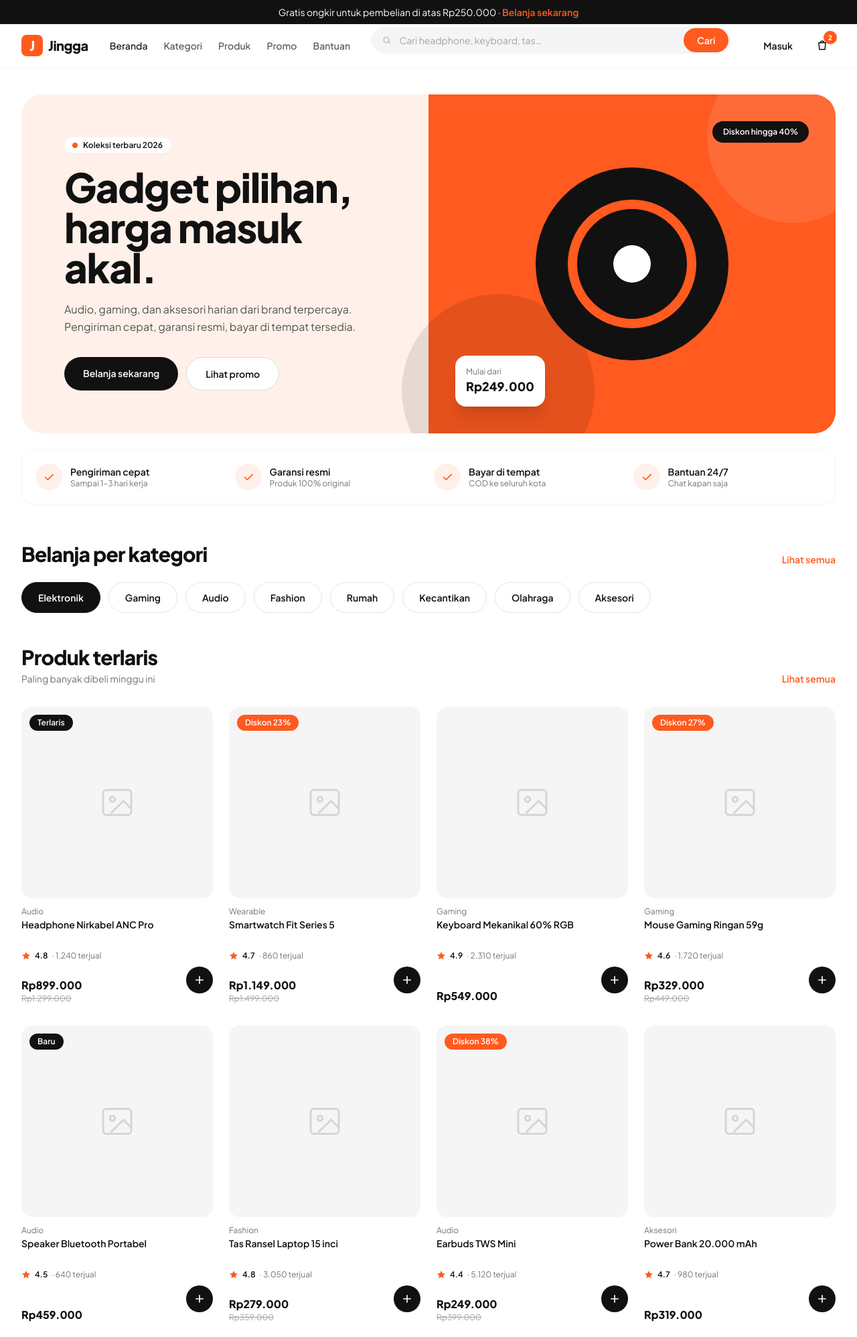
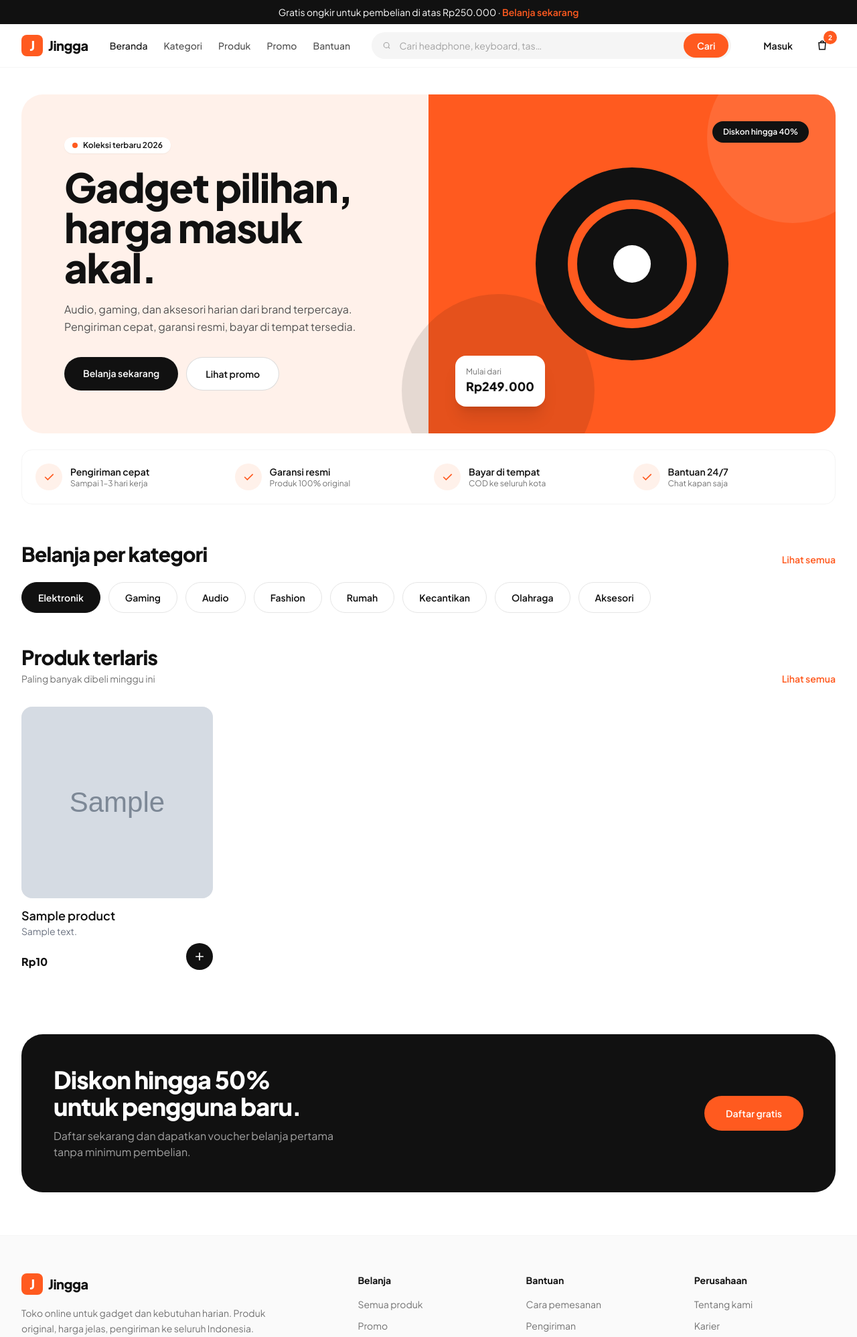
Before and after one commit to AkfalSY/Belajar_Fullstack_Eduwork, a Laravel app: page / in a window 1280 px wide. Shown: the top 1996 px of the page at 67% size. Run offline with Laravel 12, Linux system fonts and the light colour scheme; tables that the repository leaves empty hold one stand-in row (values such as "Sample post"); grey boxes marked "Sample" are stand-in pictures; some libraries are stand-ins or nearby versions.

Commit message:
add pagination & connect home with db use model

```diff
--- a/app/Http/Controllers/HomeController.php
+++ b/app/Http/Controllers/HomeController.php
@@ -3,11 +3,13 @@
 namespace App\Http\Controllers;
 
 use Illuminate\Http\Request;
+use App\Models\Product;
 
 class HomeController extends Controller
 {
     public function index(){
-        return view('home');
+        $products = Product::paginate(4);
+        return view('home', compact('products'));
     }
 
     public function cart(){
--- a/app/Models/Product.php
+++ b/app/Models/Product.php
@@ -3,8 +3,11 @@
 namespace App\Models;
 
 use Illuminate\Database\Eloquent\Model;
+use App\Models\CategoryProduct;
 
 class Product extends Model
 {
-    //
+    public function category(){
+        return $this->belongsTo(CategoryProduct::class);
+    }
 }
--- a/resources/views/cart.blade.php
+++ b/resources/views/cart.blade.php
@@ -26,7 +26,7 @@ $ship = $items > 0 ? $shipping : 0;
 @section('title', 'cart - eccomerce jingga')
 @section('content')
 
-    <div class="mx-auto max-w-7xl px-4 sm:px-6 lg:px-8 py-8 sm:py-10">
+    <section class="mx-auto max-w-7xl px-4 sm:px-6 lg:px-8 py-8 sm:py-10">
         <!-- Breadcrumb -->
         <nav class="text-xs text-neutral-500" aria-label="Breadcrumb">
             <a href="index" class="hover:text-ink">Beranda</a> <span class="mx-1">/</span> <span
@@ -206,7 +206,7 @@ $ship = $items > 0 ? $shipping : 0;
             </aside>
         </div>
         <?php endif; ?>
-    </div>
+    </section>
 
     @push('scripts')
         <script>
--- a/resources/views/home.blade.php
+++ b/resources/views/home.blade.php
@@ -1,20 +1,4 @@
 <?php
-/* ------------------------------------------------------------------
-   DATA DUMMY — nanti ganti dengan hasil query database (PDO/MySQLi).
-   Struktur field tiap produk: id, name, category, price, old_price,
-   rating, sold, image (kosong = tampil placeholder), badge
-------------------------------------------------------------------- */
-$products = [
-    ['id' => 1, 'name' => 'Headphone Nirkabel ANC Pro', 'category' => 'Audio', 'price' => 899000, 'old_price' => 1299000, 'rating' => 4.8, 'sold' => 1240, 'image' => '', 'badge' => 'Terlaris'],
-    ['id' => 2, 'name' => 'Smartwatch Fit Series 5', 'category' => 'Wearable', 'price' => 1149000, 'old_price' => 1499000, 'rating' => 4.7, 'sold' => 860, 'image' => '', 'badge' => 'Diskon 23%'],
-    ['id' => 3, 'name' => 'Keyboard Mekanikal 60% RGB', 'category' => 'Gaming', 'price' => 549000, 'old_price' => 0, 'rating' => 4.9, 'sold' => 2310, 'image' => '', 'badge' => ''],
-    ['id' => 4, 'name' => 'Mouse Gaming Ringan 59g', 'category' => 'Gaming', 'price' => 329000, 'old_price' => 449000, 'rating' => 4.6, 'sold' => 1720, 'image' => '', 'badge' => 'Diskon 27%'],
-    ['id' => 5, 'name' => 'Speaker Bluetooth Portabel', 'category' => 'Audio', 'price' => 459000, 'old_price' => 0, 'rating' => 4.5, 'sold' => 640, 'image' => '', 'badge' => 'Baru'],
-    ['id' => 6, 'name' => 'Tas Ransel Laptop 15 inci', 'category' => 'Fashion', 'price' => 279000, 'old_price' => 359000, 'rating' => 4.8, 'sold' => 3050, 'image' => '', 'badge' => ''],
-    ['id' => 7, 'name' => 'Earbuds TWS Mini', 'category' => 'Audio', 'price' => 249000, 'old_price' => 399000, 'rating' => 4.4, 'sold' => 5120, 'image' => '', 'badge' => 'Diskon 38%'],
-    ['id' => 8, 'name' => 'Power Bank 20.000 mAh', 'category' => 'Aksesori', 'price' => 319000, 'old_price' => 0, 'rating' => 4.7, 'sold' => 980, 'image' => '', 'badge' => ''],
-];
-
 $categories = ['Elektronik', 'Gaming', 'Audio', 'Fashion', 'Rumah', 'Kecantikan', 'Olahraga', 'Aksesori'];
 
 function rupiah($n)
@@ -122,58 +106,42 @@ function rupiah($n)
         </div>
 
         <div class="mt-8 grid grid-cols-2 gap-x-4 gap-y-8 md:grid-cols-3 lg:grid-cols-4 lg:gap-x-6">
-            <?php foreach ($products as $p): ?>
+            @foreach ($products as $p)
                 <article class="group">
-                <a href="product.php?id=<?= (int) $p['id'] ?>"
+                    <a href="product.php?id={{ $p->id }}"
                         class="relative block aspect-square overflow-hidden rounded-2xl bg-neutral-100">
-                    <?php if (!empty($p['image'])): ?>
-                    <img src="<?= htmlspecialchars($p['image']) ?>" alt="<?= htmlspecialchars($p['name']) ?>" loading="lazy"
+                        @if (!empty($p->image))
+                            <img src="{{ $p->image }}" alt="{{ $p->name }}" loading="lazy"
                                 class="h-full w-full object-cover transition-transform duration-300 group-hover:scale-105">
-                    <?php else: ?>
+                        @else
                             <div class="grid h-full w-full place-items-center text-neutral-300">
-                        <svg class="h-14 w-14" fill="none" viewBox="0 0 24 24" stroke="currentColor" stroke-width="1.2">
+                                <svg class="h-14 w-14" fill="none" viewBox="0 0 24 24" stroke="currentColor"
+                                    stroke-width="1.2">
                                     <rect x="3" y="4" width="18" height="16" rx="2" />
                                     <circle cx="9" cy="10" r="1.6" />
                                     <path d="m21 16-5-5-8 8" />
                                 </svg>
                             </div>
-                    <?php endif; ?>
-
-                    <?php if (!empty($p['badge'])): ?>
-                    <span
-                        class="absolute left-3 top-3 rounded-full px-3 py-1 text-xs font-semibold
-                  <?= str_starts_with($p['badge'], 'Diskon') ? 'bg-brand text-white' : 'bg-ink text-white' ?>">
-                        <?= htmlspecialchars($p['badge']) ?>
-                    </span>
-                    <?php endif; ?>
+                        @endif
                     </a>
 
                     <button type="button" aria-label="Simpan ke wishlist" class="sr-only">Wishlist</button>
 
                     <div class="mt-3">
-                    <p class="text-xs text-neutral-500"><?= htmlspecialchars($p['category']) ?></p>
-                    <h3 class="mt-0.5 line-clamp-2 min-h-[2.5rem] text-sm font-semibold leading-snug">
-                        <a href="product.php?id=<?= (int) $p['id'] ?>"
-                            class="hover:text-brand"><?= htmlspecialchars($p['name']) ?></a>
+                        <div class="mt-2 flex flex-col">
+                            <h3 class="mt-0.5 text-lg font-semibold leading-snug">
+                                <a href="product.php?id={{ $p->id }}"
+                                    class="hover:text-brand">{{ htmlspecialchars($p->name) }}</a>
                             </h3>
-
-                    <div class="mt-2 flex items-center gap-1.5 text-xs text-neutral-500">
-                        <svg class="h-3.5 w-3.5 text-brand" viewBox="0 0 20 20" fill="currentColor">
-                            <path d="M10 1.5l2.6 5.3 5.9.9-4.3 4.1 1 5.8L10 14.8 4.8 17.6l1-5.8L1.5 7.7l5.9-.9L10 1.5z" />
-                        </svg>
-                        <span class="font-semibold text-ink"><?= number_format($p['rating'], 1) ?></span>
-                        <span>· <?= number_format($p['sold'], 0, ',', '.') ?> terjual</span>
+                            <p class="text-sm text-gray-500">{{ $p->description }}</p>
                         </div>
 
                         <div class="mt-2 flex items-end justify-between gap-2">
                             <div>
-                            <p class="text-base font-extrabold"><?= rupiah($p['price']) ?></p>
-                            <?php if ($p['old_price'] > 0): ?>
-                            <p class="text-xs text-neutral-400 line-through"><?= rupiah($p['old_price']) ?></p>
-                            <?php endif; ?>
+                                <p class="text-base font-extrabold">{{ rupiah($p->price) }}</p>
                             </div>
                             <form action="cart_add.php" method="post">
-                            <input type="hidden" name="id" value="<?= (int) $p['id'] ?>">
+                                <input type="hidden" name="id" value="{{ (int) $p->id }}">
                                 <button
                                     class="grid h-10 w-10 place-items-center rounded-full bg-ink text-white transition-colors hover:bg-brand"
                                     aria-label="Tambah ke keranjang">
@@ -186,7 +154,10 @@ function rupiah($n)
                         </div>
                     </div>
                 </article>
-            <?php endforeach; ?>
+            @endforeach
+        </div>
+        <div class="mt-8">
+            {{ $products->links() }}
         </div>
     </section>
 
@@ -206,15 +177,3 @@ function rupiah($n)
         </div>
     </section>
 @endsection
-
-<script>
-    const btn = document.getElementById('menuBtn');
-    const menu = document.getElementById('mobileMenu');
-    btn.addEventListener('click', () => {
-        const open = menu.classList.toggle('hidden') === false;
-        btn.setAttribute('aria-expanded', open);
-    });
-</script>
-</body>
-
-</html>
--- a/resources/views/layout.blade.php
+++ b/resources/views/layout.blade.php
@@ -55,7 +55,16 @@
     </main>
 
     <x-footer></x-footer>
+
     @stack('scripts')
+    <script>
+        const btn = document.getElementById('menuBtn');
+        const menu = document.getElementById('mobileMenu');
+        btn.addEventListener('click', () => {
+            const open = menu.classList.toggle('hidden') === false;
+            btn.setAttribute('aria-expanded', open);
+        });
+    </script>
 </body>
 
 </html>
```
Also changed, not shown: app/Models/CategoryProduct.php (added, +13 -0 lines). Lines whose indentation alone changed are shown as unchanged.
